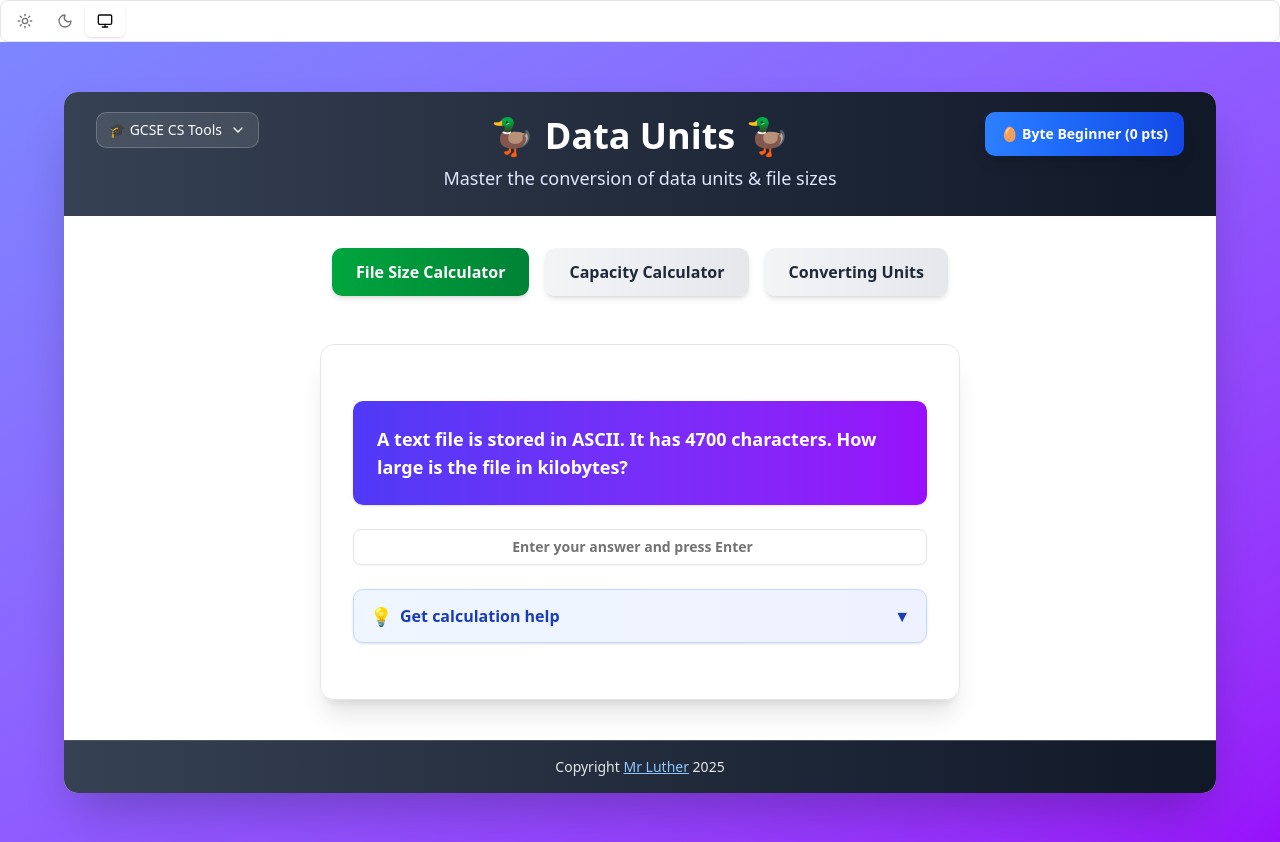
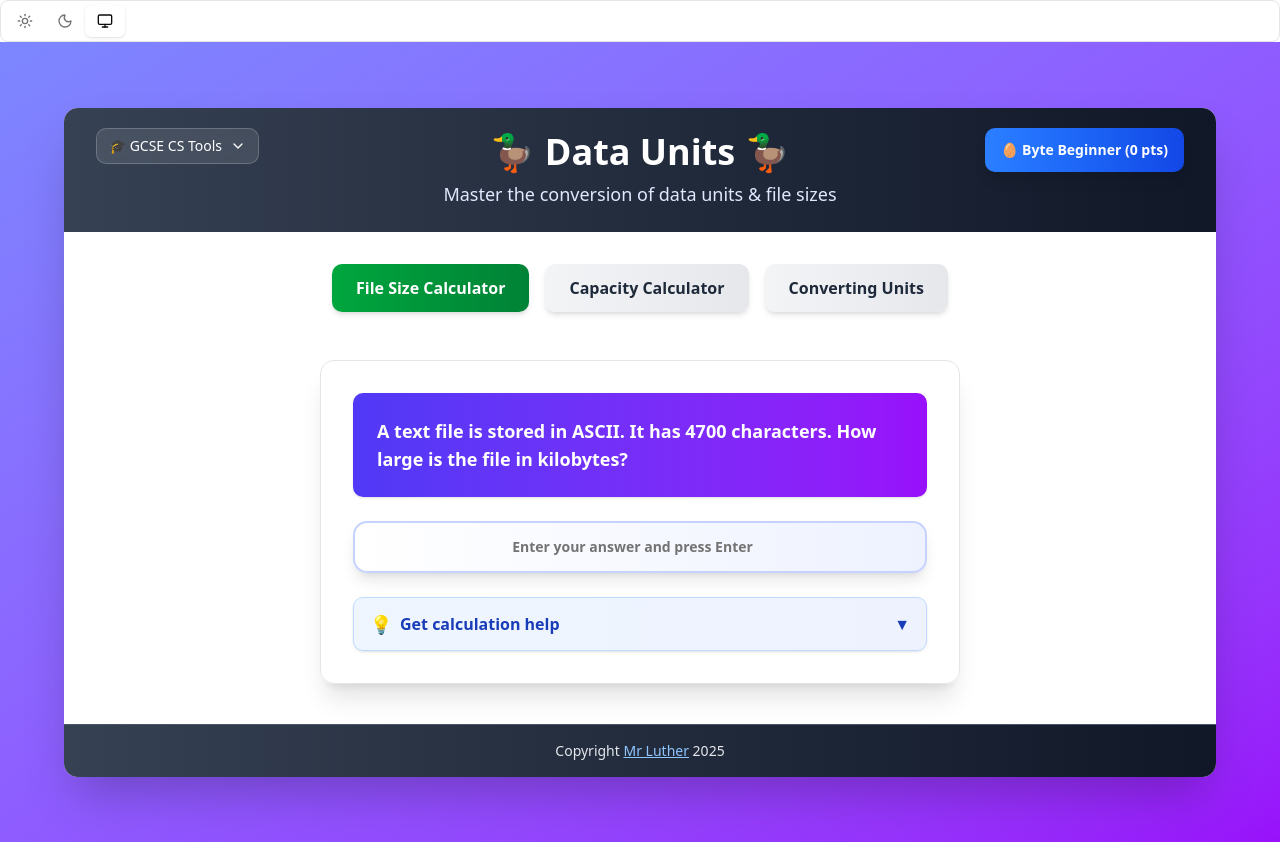
Before and after one commit to domluther/GCSEUnits, a React (Vite) app: page / in a window 1280 px wide. Built offline with nearby package versions, Linux system fonts and the light colour scheme.

Commit message:
feat: finished file size for now

```diff
--- a/src/components/FileSizeCalculator.tsx
+++ b/src/components/FileSizeCalculator.tsx
@@ -64,7 +64,9 @@ const generateImageQuestion = (): Question => {
 			},
 			{
 				title: "Multiply width × height × color depth",
-				details: [`${width} × ${height} × ${colourDepth} = ${formatNumber(sizeInBits)} bits`],
+				details: [
+					`${width} × ${height} × ${colourDepth} = ${formatNumber(sizeInBits)} bits`,
+				],
 			},
 			...(targetUnit !== "bits"
 				? [
@@ -108,11 +110,15 @@ const generateSoundQuestion = (): Question => {
 			},
 			{
 				title: "Multiply sample rate × duration × bit depth",
-				details: [`${sampleRate} × ${duration} × ${bitDepth} = ${formatNumber(bits)} bits`],
+				details: [
+					`${sampleRate} × ${duration} × ${bitDepth} = ${formatNumber(bits)} bits`,
+				],
 			},
 			{
 				title: `Convert to ${targetUnit}`,
-				details: [`${formatNumber(bits)} bits = ${formatNumber(answer)} ${targetUnit}`],
+				details: [
+					`${formatNumber(bits)} bits = ${formatNumber(answer)} ${targetUnit}`,
+				],
 			},
 		],
 	};
@@ -146,7 +152,9 @@ const generateTextQuestion = (): Question => {
 			},
 			{
 				title: `Convert to ${targetUnit}`,
-				details: [`${formatNumber(bits)} bits = ${formatNumber(answer)} ${targetUnit}`],
+				details: [
+					`${formatNumber(bits)} bits = ${formatNumber(answer)} ${targetUnit}`,
+				],
 			},
 		],
 	};
@@ -364,7 +372,7 @@ export function FileSizeCalculator({ scoreManager }: FileSizeCalculatorProps) {
 				File Size Calculator
 			</h1>
 			<div className="p-4">
-				<Card className="mx-auto shadow-xl bg-white/80 backdrop-blur">
+				<Card className="mx-auto shadow-xl py-0 bg-white/80 backdrop-blur">
 					<CardContent className="space-y-6 p-8">
 						{/* Live region for screen reader announcements */}
 						<div aria-live="polite" aria-atomic="true" className="sr-only">
@@ -397,7 +405,7 @@ export function FileSizeCalculator({ scoreManager }: FileSizeCalculatorProps) {
 											aria-invalid={
 												feedback && !feedback.isCorrect ? "true" : "false"
 											}
-											className="text-lg p-4 text-center font-semibold"
+											className="text-2xl p-6 text-center font-bold border-2 border-indigo-200 focus:border-indigo-500 focus:ring-4 focus:ring-indigo-200 rounded-xl shadow-lg transition-all duration-200 bg-gradient-to-r from-white to-indigo-50"
 										/>
 									</div>
 								</form>
@@ -516,7 +524,7 @@ export function FileSizeCalculator({ scoreManager }: FileSizeCalculatorProps) {
 									</div>
 								)}
 
-																<details className="mt-6 group">
+								<details className="mt-6 group">
 									<summary className="cursor-pointer focus:outline-none focus:ring-2 focus:ring-indigo-500 focus:ring-offset-2 rounded-lg px-4 py-3 bg-gradient-to-r from-blue-50 to-indigo-50 border border-blue-200 hover:from-blue-100 hover:to-indigo-100 transition-all duration-200 shadow-sm hover:shadow-md list-none [&::-webkit-details-marker]:hidden">
 										<span className="text-blue-800 font-semibold flex items-center">
 											<span className="mr-2 text-lg">💡</span>
@@ -537,7 +545,6 @@ export function FileSizeCalculator({ scoreManager }: FileSizeCalculatorProps) {
 										</div>
 									</section>
 								</details>
-
 							</section>
 						) : (
 							<section
```
